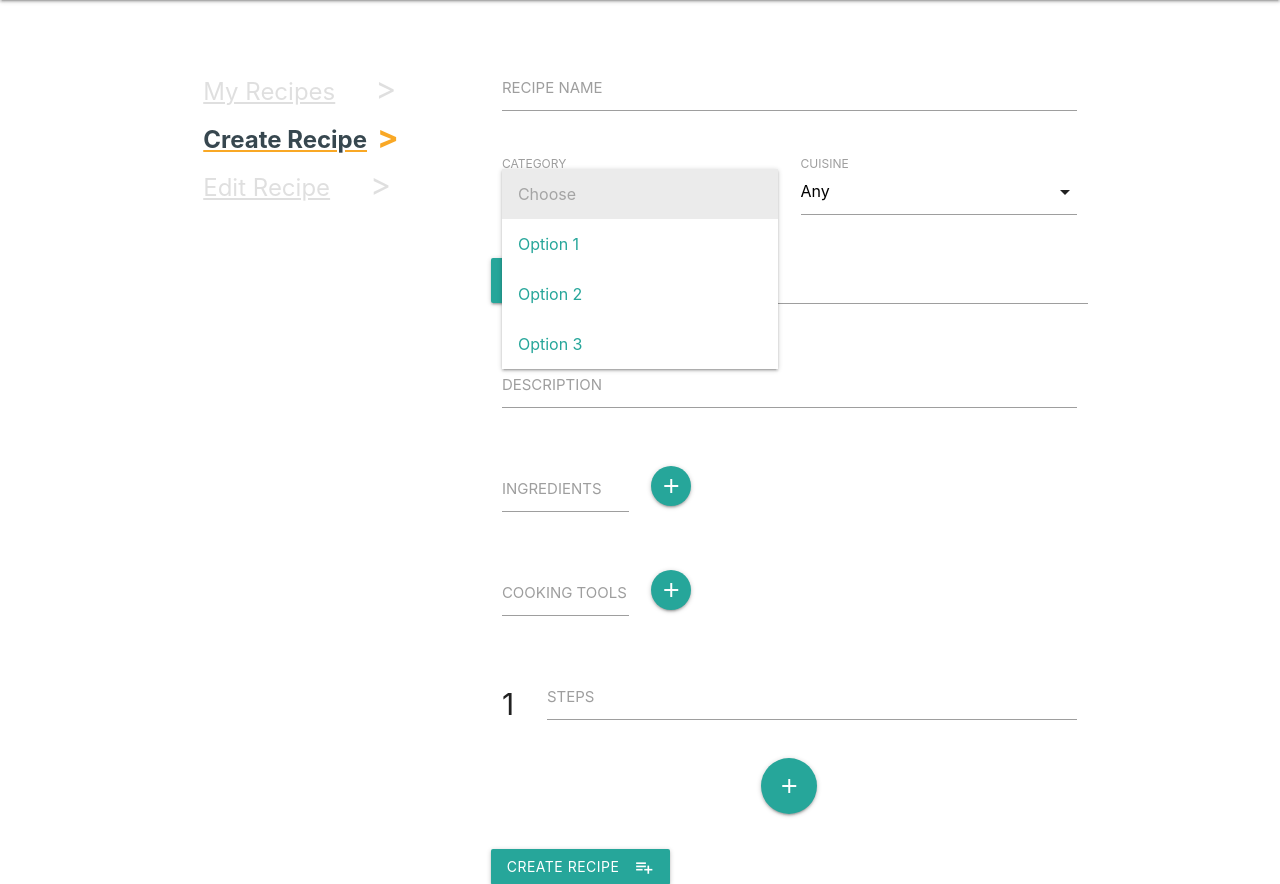
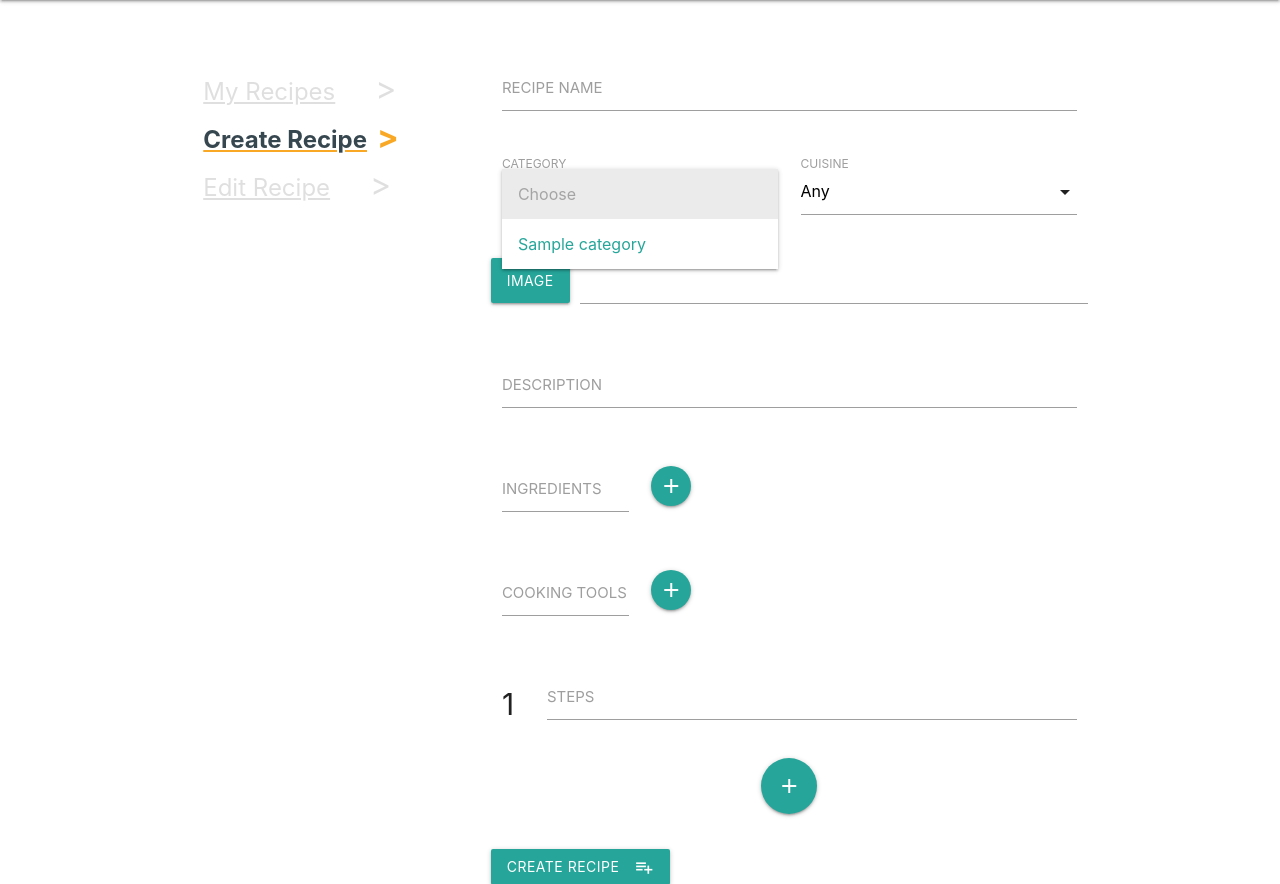
Before and after one commit to wickyakloe/Online-Cookbook, a Flask app: page /create_recipe in a window 1280 px wide, after a click on "Choose". Shown: the part 64-948 px from the top of the page. Run offline with Flask 2, Linux system fonts and the light colour scheme; a database or web service that is not in the repository returns one stand-in record (values such as "Sample title"); some libraries are stand-ins or nearby versions.

Commit message:
Add category and cuisine selection

```diff
--- a/app.py
+++ b/app.py
@@ -44,7 +44,7 @@ def my_recipes():
 
 @app.route("/create_recipe")
 def create_recipe():
-    return render_template("createrecipe.html")
+    return render_template("createrecipe.html", categories=mongo.db.category.find(), cuisines=mongo.db.cuisine.find())
 
 
 @app.route("/insert_recipe", methods=["POST"])
@@ -73,6 +73,8 @@ def insert_recipe():
 
     recipes.insert_one({
         "title": request.form.get("recipe_name"),
+        "category": request.form.get("category_name"),
+        "cuisine": request.form.get("cuisine_name"),
         "image": filename,
         "description":  request.form.get("description"),
         "ingredients": ingredients,
@@ -85,7 +87,7 @@ def insert_recipe():
 @app.route("/edit_recipe/<recipe_id>")
 def edit_recipe(recipe_id):
     the_recipe = mongo.db.recipe.find_one({"_id": ObjectId(recipe_id)})
-    return render_template("editrecipe.html", recipe=the_recipe)
+    return render_template("editrecipe.html", recipe=the_recipe, categories=mongo.db.category.find(), cuisines=mongo.db.cuisine.find())
 
 
 @app.route("/update_recipe/<recipe_id>", methods=["POST"])
@@ -116,6 +118,8 @@ def update_recipe(recipe_id):
         {
             "title": request.form.get("recipe_name"),
             "description":  request.form.get("description"),
+            "category": request.form.get("category_name"),
+            "cuisine": request.form.get("cuisine_name"),
             "image": filename,
             "ingredients": ingredients,
             "cooking_tools": cooking_tools,
@@ -132,5 +136,5 @@ def delete_recipe(recipe_id):
 
 if __name__ == '__main__':
     app.run(host=os.environ.get('IP'),
-            port=int(os.environ.get('PORT')),
+            port=os.environ.get('PORT'),
             debug=True)
--- a/templates/createrecipe.html
+++ b/templates/createrecipe.html
@@ -27,20 +27,20 @@
         </div>
         <div class="row">
           <div class="input-field col s6">
-            <select>
+            <select id="category" name="category_name">
               <option value="" disabled selected>Choose</option>
-              <option value="1">Option 1</option>
-              <option value="2">Option 2</option>
-              <option value="3">Option 3</option>
+              {% for cat in categories %}
+              <option value="{{cat.name}}">{{cat.name}}</option>
+              {% endfor %}
             </select>
             <label>CATEGORY</label>
           </div>
           <div class="input-field col s6">
-            <select>
+            <select id="cuisine" name="cuisine_name">
               <option value="" disabled selected>Any</option>
-              <option value="1">Option 1</option>
-              <option value="2">Option 2</option>
-              <option value="3">Option 3</option>
+              {% for cuisine in cuisines %}
+              <option value="{{cuisine.name}}">{{cuisine.name}}</option>
+              {% endfor %}
             </select>
             <label>CUISINE</label>
           </div>
```
Also changed, not shown: templates/editrecipe.html (+16 -8 lines).
